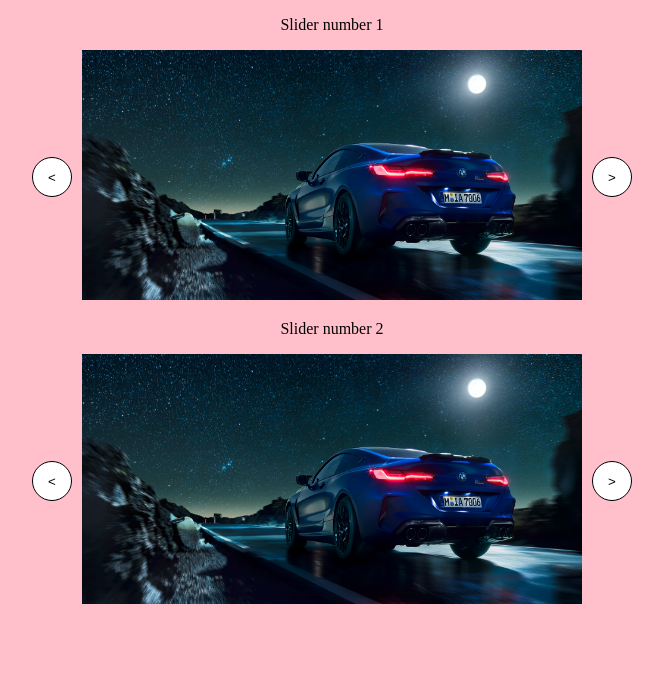
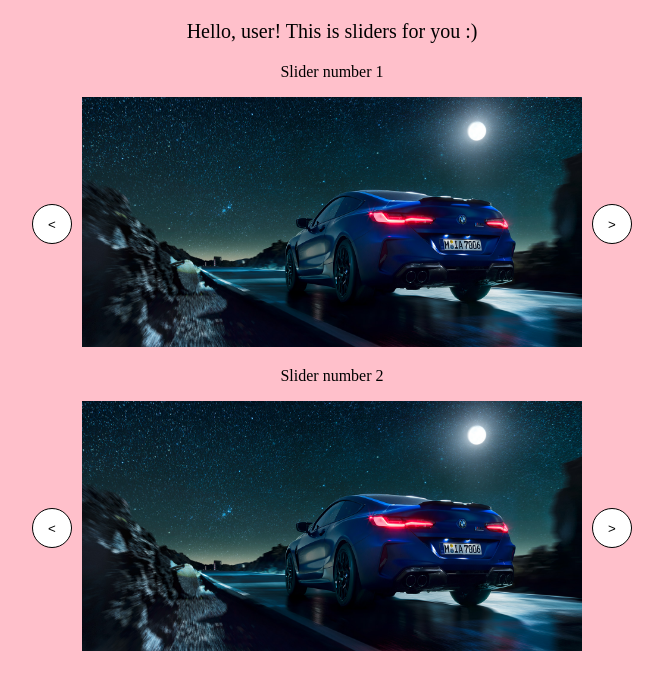
Before and after one commit to DjonyGH/gittest, a plain HTML site: page Index.html in a window 1280 px wide. Shown: the whole page, without its empty margins (308-971 px from the left). Drawn offline with Linux system fonts and the light colour scheme.

Commit message:
added welcome
added welcome in html and css

```diff
--- a/Index.html
+++ b/Index.html
@@ -9,6 +9,7 @@
 </head>
 
 <body>
+    <p class="welcome">Hello, user! This is sliders for you :)</p>
     <p class='header'>Slider number 1</p>
     <div class="key-slider" id="slider1">
 
--- a/css/style.css
+++ b/css/style.css
@@ -1,5 +1,10 @@
 body{
     background: pink;
+}
+
+.welcome{
+    text-align: center;
+    font-size: 20px;
 }
 
 .header{
```
